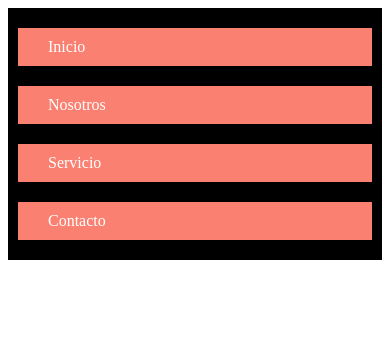
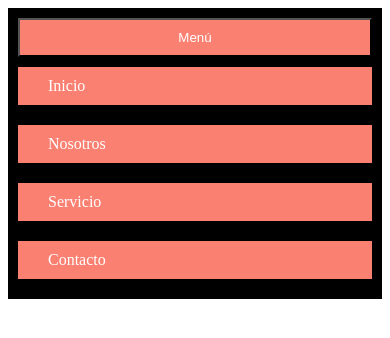
Before and after one commit to MiguelGutierrez43/curso-desarrollo-web, a plain HTML site: page 3 NAVBAR/navbar.html in a window 390 px wide. Drawn offline with Linux system fonts and the light colour scheme.

Commit message:
Agregar boton modo responsive

```diff
--- a/3 NAVBAR/navbar.css
+++ b/3 NAVBAR/navbar.css
@@ -16,6 +16,12 @@ nav {
   display: flex;
   justify-content: space-around;
 }
+.nav-boton {
+  background: salmon;
+  color: #fff;
+  padding: 10px 0;
+}
+
 @media (max-width: 600px) {
   nav {
     background: black;
--- a/3 NAVBAR/navbar.html
+++ b/3 NAVBAR/navbar.html
@@ -10,6 +10,7 @@
 </head>
 <body>
     <nav>
+        <button class="nav-boton">Menú</button>
         <a href="#" class="nav-enlace">Inicio</a>
         <a href="#" class="nav-enlace">Nosotros</a>
         <a href="#" class="nav-enlace">Servicio</a>
```
